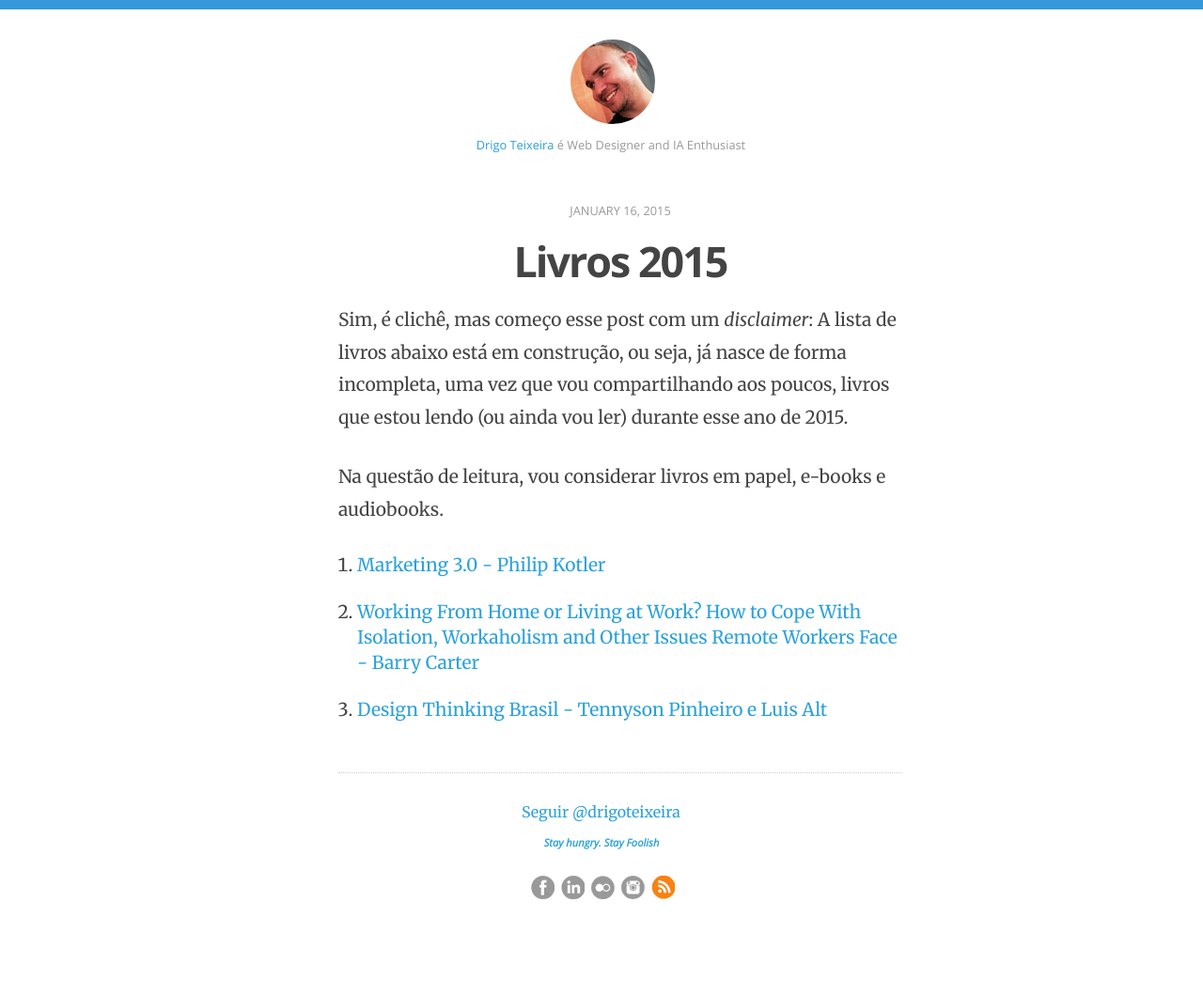
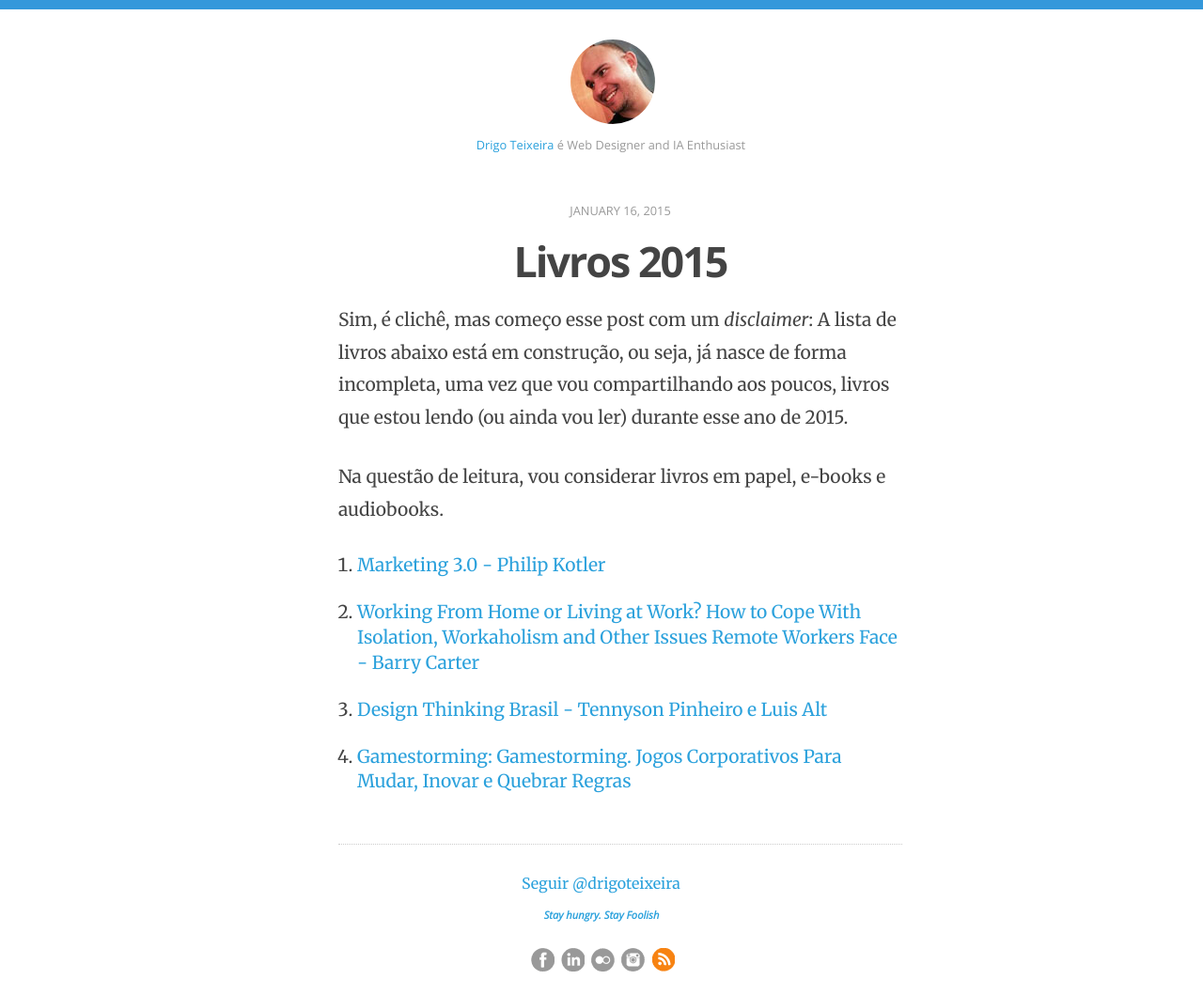
Before and after one commit to drigoteixeira/drigoteixeira.github.io, a Jekyll site: the page built from _posts/2015-01-16-livros-2015.md, in a window 1280 px wide. Shown: the whole page at 94% size. Built offline with Jekyll 4.4.1, drawn with Linux system fonts in a browser that asks for light colours; nearby versions of some CDN libraries; comment, search, counter and statistics services are not loaded; before the commit the page ends 982 px from its top, so only the background shows below that.

Commit message:
Update 2015-01-16-livros-2015.md

```diff
--- a/_posts/2015-01-16-livros-2015.md
+++ b/_posts/2015-01-16-livros-2015.md
@@ -17,3 +17,4 @@
 1. [Marketing 3.0 - Philip Kotler](http://www.amazon.com.br/dp/B00H4EBXEC)
 2. [Working From Home or Living at Work? How to Cope With Isolation, Workaholism and Other Issues Remote Workers Face - Barry Carter](http://www.amazon.com.br/dp/B00P838WRC)
 3. [Design Thinking Brasil - Tennyson Pinheiro e Luis Alt](http://www.amazon.com.br/dp/B009X7NKFS)
+4. [Gamestorming: Gamestorming. Jogos Corporativos Para Mudar, Inovar e Quebrar Regras ](http://www.amazon.com.br/dp/8576086093)
```
